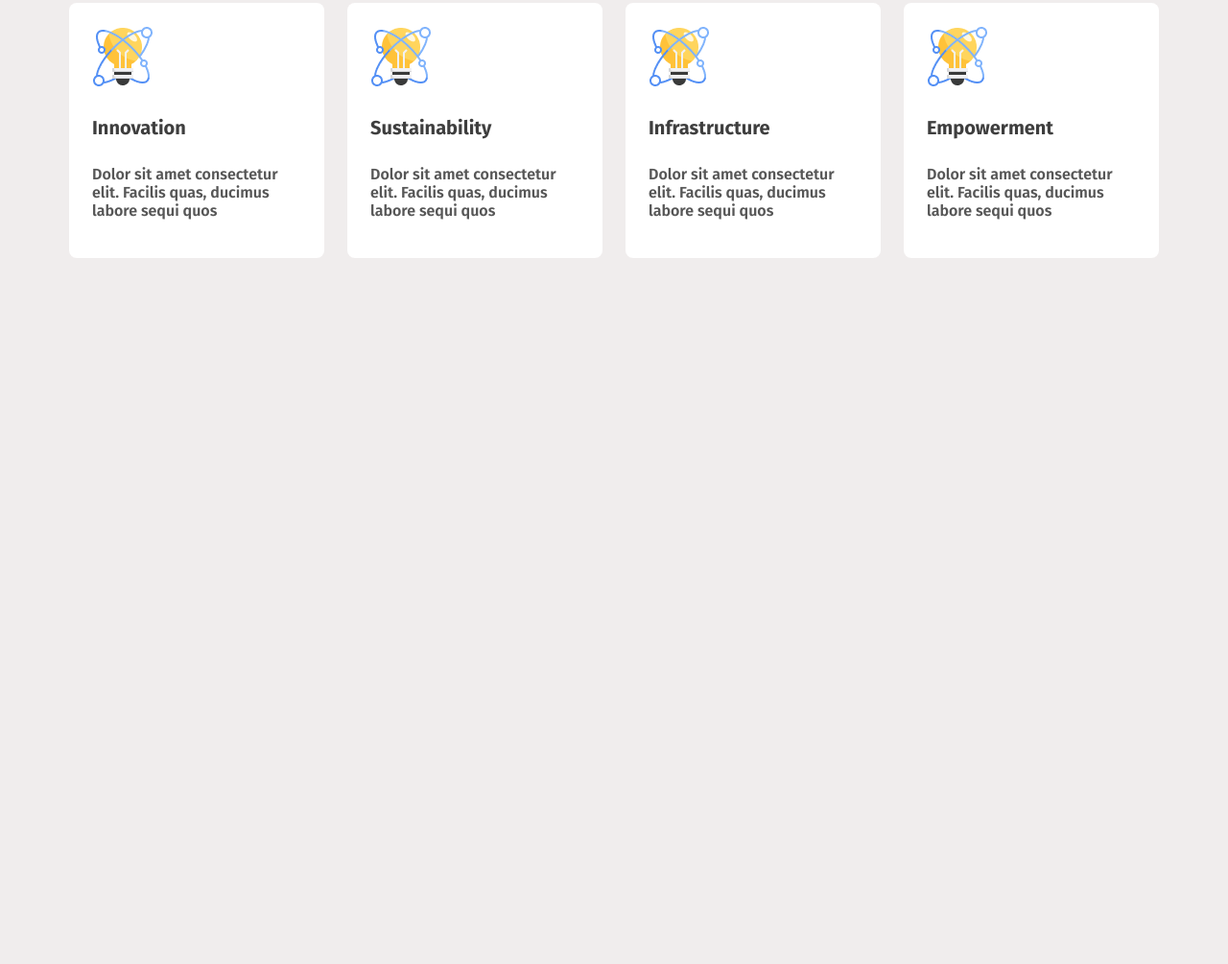
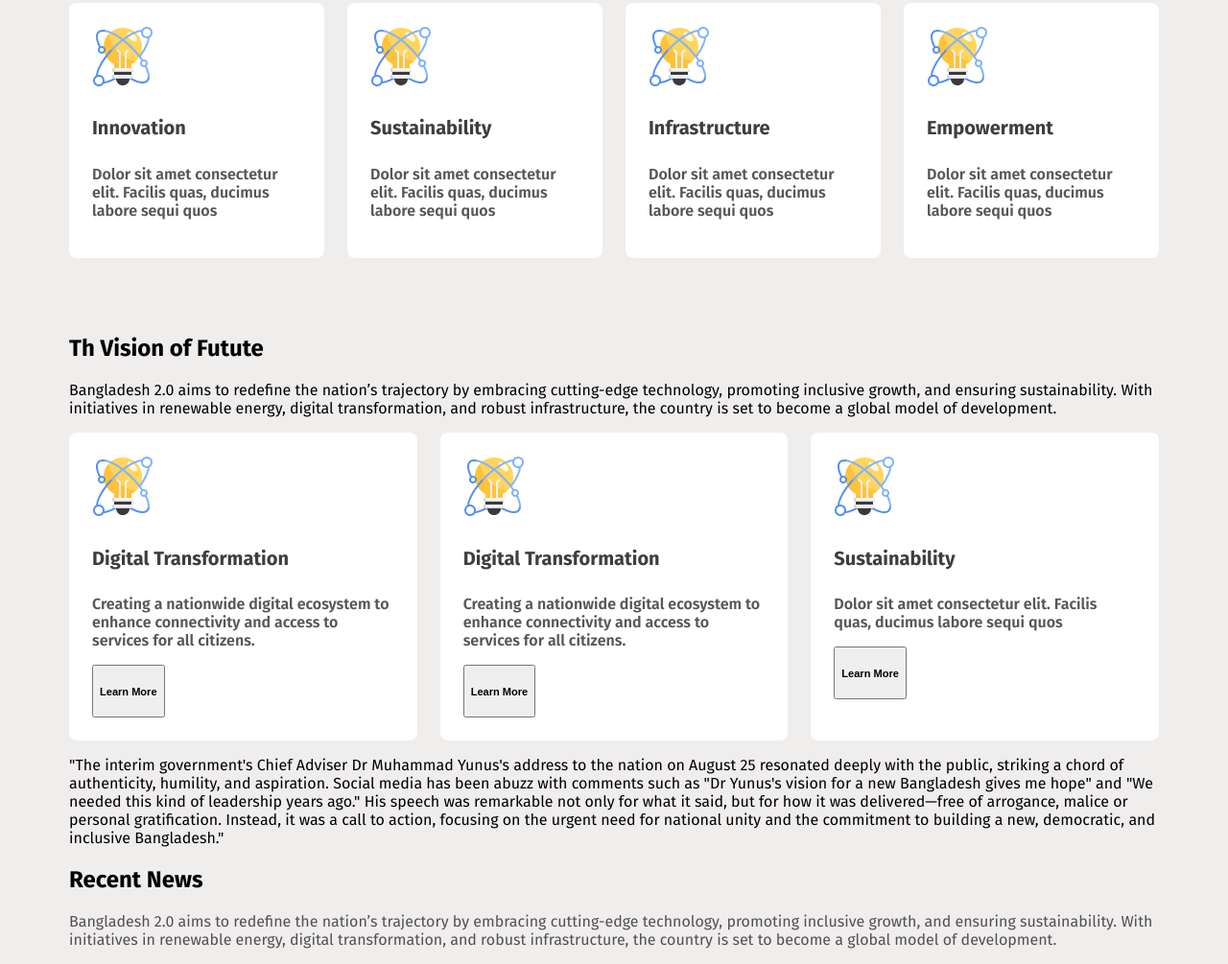
Before and after one commit to JahidHasan2025/Assignment-1, a plain HTML site: page index.html in a window 1280 px wide. Shown: the part 902-1907 px from the top of the page at 96% size. Before the commit the page ends 1251 px from the top, so only its background shows below. Drawn offline with Linux system fonts and the light colour scheme; files that its build step writes are made by us from their sources.

Commit message:
The vision of Bangladesh

```diff
--- a/index.html
+++ b/index.html
@@ -3,8 +3,8 @@
   <head>
     <meta charset="UTF-8" />
     <meta name="viewport" content="width=device-width, initial-scale=1.0" />
-    <title>BD-2.0</title>
-    <link rel="stylesheet" href="./css/style.css" />
+    <title>Bangladesh 2.0</title>
+    <link rel="stylesheet" href="style.css">
     <link rel="shortcut icon" href="./assets//bd-2.0.jpeg" type="image/x-icon" />
   </head>
   <body>
@@ -30,7 +30,7 @@
       </div>
     </header>
 
-    <!-- Pillars of "Bangladesh 2.0" start hear -->
+    <!-- Pillars of "Bangladesh 2.0" start here -->
     <section class="pillars-of-bangladesh">
       <h2>Pillars of "Bangladesh 2.0"</h2>
 
@@ -55,7 +55,46 @@
           <h4>Empowerment</h4>
           <p>Dolor sit amet consectetur elit. Facilis quas, ducimus labore sequi quos</p>
         </div>
+    </section>
+    <!-- The vision of Bangladesh strart here -->
+    <section class="The-vision-of-Bangladesh">
+        <h2>Th Vision of Futute</h2>
+        <p class="Future-vision">Bangladesh 2.0 aims to redefine the nation’s trajectory by embracing cutting-edge technology, promoting inclusive growth, and ensuring sustainability. With initiatives in renewable energy, digital transformation, and robust infrastructure, the country is set to become a global model of development.</p>
+      <div style="display: grid; grid-template-columns: repeat(3, 1fr); gap: 24px">
+        <div class="pillars-card">
+         <img src="./assets/card-icon.png" alt="">
+         <h4>Digital Transformation</h4>
+          <p>Creating a nationwide digital ecosystem to enhance connectivity and access to services for all citizens.</p>
+          <button>
+                    <h5>Learn More</h5>
+                </button>
+              </div>
+              <div class="pillars-card">
+                <img src="./assets/card-icon.png" alt="">
+                <h4>Digital Transformation</h4>
+                 <p>Creating a nationwide digital ecosystem to enhance connectivity and access to services for all citizens.</p>
+                 <button>
+                           <h5>Learn More</h5>
+                       </button>
+                     </div>
+
+        <div class="pillars-card">
+          <img src="./assets/card-icon.png" alt="card-icon" />
+          <h4>Sustainability</h4>
+          <p>Dolor sit amet consectetur elit. Facilis quas, ducimus labore sequi quos</p>
+          <button>
+            <h5>Learn More</h5>
+        </button>
       </div>
-    </section>
+          </div>
+        </section>
+        <section>
+          <p>"The interim government's Chief Adviser Dr Muhammad Yunus's address to the nation on August 25 resonated deeply with the public, striking a chord of authenticity, humility, and aspiration. Social media has been abuzz with comments such as "Dr Yunus's vision for a new Bangladesh gives me hope" and "We needed this kind of leadership years ago." His speech was remarkable not only for what it said, but for how it was delivered—free of arrogance, malice or personal gratification. Instead, it was a call to action, focusing on the urgent need for national unity and the commitment to building a new, democratic, and inclusive Bangladesh."</p>
+        </section>
+        <title> Dr. Muhammad Yunus</title>
+<section>
+     <h2 class="">Recent News</h2>
+    <p class="Recent-news">Bangladesh 2.0 aims to redefine the nation’s trajectory by embracing cutting-edge technology, promoting inclusive growth, and ensuring sustainability. With initiatives in renewable energy, digital transformation, and robust infrastructure, the country is set to become a global model of development.</p>
+</section>
   </body>
 </html>
--- a/style.css
+++ b/style.css
@@ -101,3 +101,25 @@ header button {
     font-size: 16px;
     color: var(--text-dark-3);
 }
+
+.Recent-news {
+    color: rgba(14, 14, 14, 0.7);
+}
+
+/* Pillars of "The vision of Bangladesh" start hear */
+
+.pillars-of-bangladesh {
+    margin-top: 80px;
+    margin-bottom: 80px;
+}
+
+.pillars-of-bangladesh h2 {
+    font-size: 48px;
+    font-weight: 700;
+    color: var(--text-dark);
+}
+
+.pillars-card {
+    padding: 24px;
+    background: white;
+    border-radius: 8px;}
```
